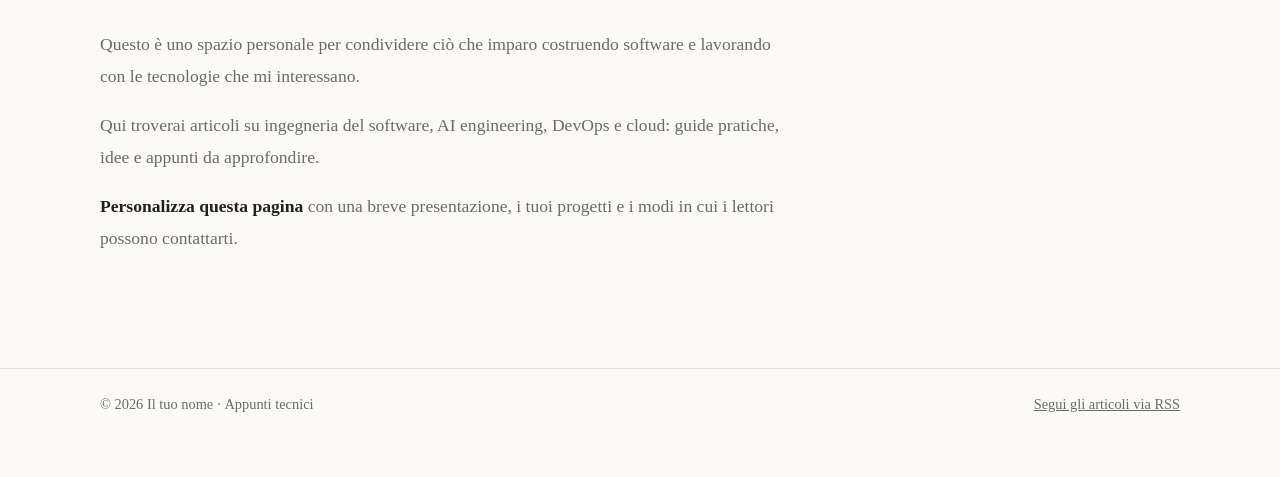
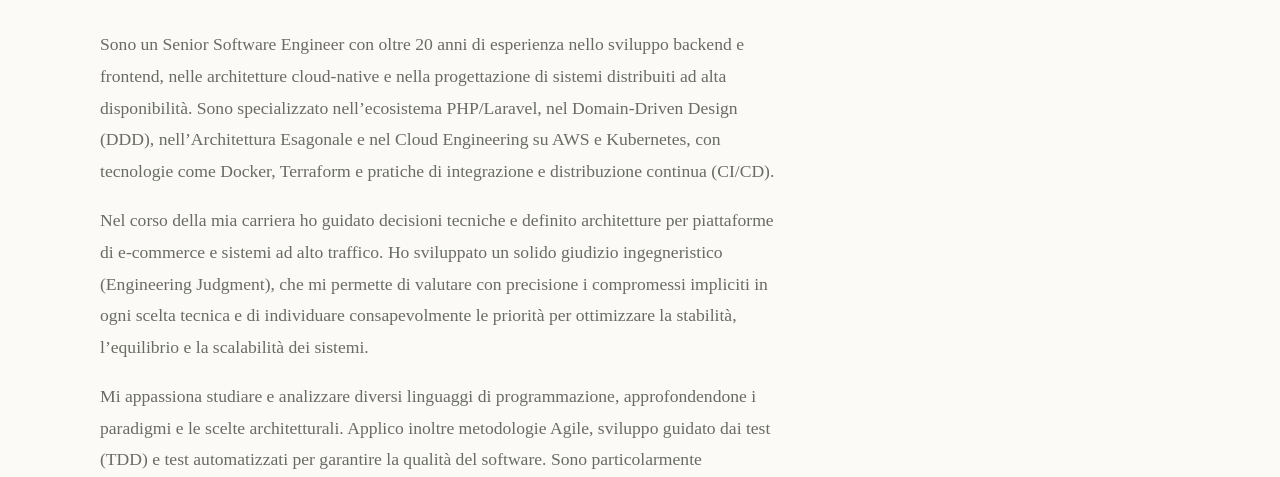
Before and after one commit to robycup/blog, an Astro site: page /about in a window 1280 px wide. Shown: the part 323-800 px from the top of the page. Built offline with nearby package versions, Linux system fonts and the light colour scheme; Astro itself is replaced by a stand-in of ours.

Commit message:
change about page

```diff
--- a/src/pages/about.astro
+++ b/src/pages/about.astro
@@ -1,14 +1,17 @@
 ---
-import BaseHead from '../components/BaseHead.astro';
-import Footer from '../components/Footer.astro';
-import Header from '../components/Header.astro';
-import { SITE_DESCRIPTION, SITE_TITLE } from '../consts';
+import BaseHead from "../components/BaseHead.astro";
+import Footer from "../components/Footer.astro";
+import Header from "../components/Header.astro";
+import { SITE_DESCRIPTION, SITE_TITLE } from "../consts";
 ---
 
 <!doctype html>
 <html lang="it">
   <head>
-		<BaseHead title={`Chi sono | ${SITE_TITLE}`} description={SITE_DESCRIPTION} />
+    <BaseHead
+      title={`Chi sono | ${SITE_TITLE}`}
+      description={SITE_DESCRIPTION}
+    />
   </head>
   <body>
     <Header />
@@ -17,16 +20,31 @@ import { SITE_DESCRIPTION, SITE_TITLE } from '../consts';
       <h1>Chi sono</h1>
       <div class="prose">
         <p>
-					Questo è uno spazio personale per condividere ciò che imparo costruendo software e
-					lavorando con le tecnologie che mi interessano.
+          Sono un Senior Software Engineer con oltre 20 anni di esperienza nello
+          sviluppo backend e frontend, nelle architetture cloud-native e nella
+          progettazione di sistemi distribuiti ad alta disponibilità. Sono
+          specializzato nell’ecosistema PHP/Laravel, nel Domain-Driven Design
+          (DDD), nell’Architettura Esagonale e nel Cloud Engineering su AWS e
+          Kubernetes, con tecnologie come Docker, Terraform e pratiche di
+          integrazione e distribuzione continua (CI/CD).
         </p>
         <p>
-					Qui troverai articoli su ingegneria del software, AI engineering, DevOps e cloud: guide
-					pratiche, idee e appunti da approfondire.
+          Nel corso della mia carriera ho guidato decisioni tecniche e definito
+          architetture per piattaforme di e-commerce e sistemi ad alto traffico.
+          Ho sviluppato un solido giudizio ingegneristico (Engineering
+          Judgment), che mi permette di valutare con precisione i compromessi
+          impliciti in ogni scelta tecnica e di individuare consapevolmente le
+          priorità per ottimizzare la stabilità, l’equilibrio e la scalabilità
+          dei sistemi.
         </p>
         <p>
-					<strong>Personalizza questa pagina</strong> con una breve presentazione, i tuoi progetti e
-					i modi in cui i lettori possono contattarti.
+          Mi appassiona studiare e analizzare diversi linguaggi di
+          programmazione, approfondendone i paradigmi e le scelte
+          architetturali. Applico inoltre metodologie Agile, sviluppo guidato
+          dai test (TDD) e test automatizzati per garantire la qualità del
+          software. Sono particolarmente interessato all’automazione basata
+          sull’intelligenza artificiale per migliorare la produttività e
+          ottimizzare i flussi di lavoro nello sviluppo software.
         </p>
       </div>
     </main>
```
Lines whose indentation alone changed are shown as unchanged.
